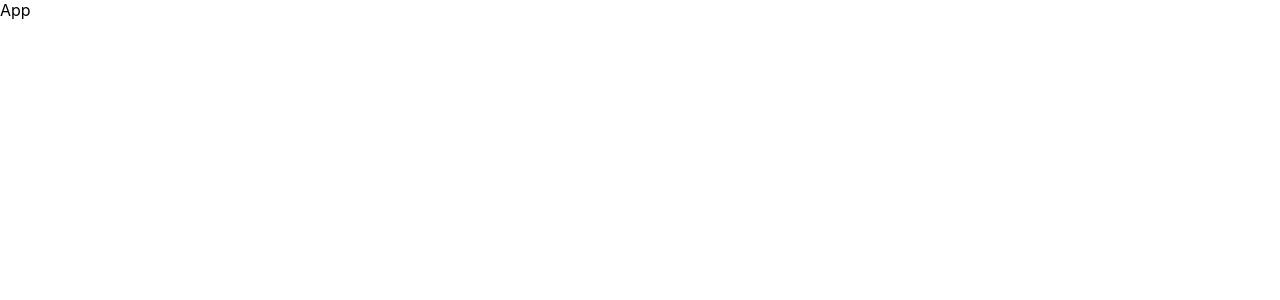
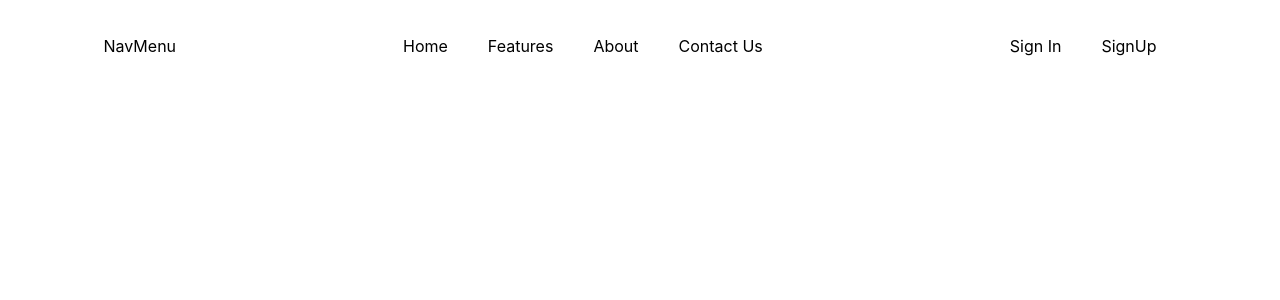
Before and after one commit to nology-tech/synergy, a React (Create React App) app: page / in a window 1280 px wide. Shown: the top 300 px of the page. Built offline with nearby package versions, Linux system fonts and the light colour scheme.

Commit message:
added top menu details

```diff
--- a/src/App.jsx
+++ b/src/App.jsx
@@ -1,8 +1,11 @@
 import "./App.scss";
+import TopNav from "./containers/TopNav/TopNav";
 
 const App = () => {
   return (
-    <div>App</div>
+    <div>
+      <TopNav />
+    </div>
   )
 }
 
--- /dev/null
+++ b/src/containers/NavMenu/NavMenu.jsx
@@ -0,0 +1,11 @@
+import React from 'react';
+import './NavMenu.scss';
+
+const NavMenu = () => {
+  return (
+    <div>
+      NavMenu</div>
+  )
+}
+
+export default NavMenu
--- /dev/null
+++ b/src/containers/TopNav/TopNav.jsx
@@ -0,0 +1,31 @@
+import { useState } from "react";
+import React from "react";
+import "./TopNav.scss";
+import NavMenu from "../NavMenu/NavMenu";
+
+const TopNav = () => {
+  const [showNav, setShowNav] = useState(true);
+
+  const toggleNav = () => {
+    setShowNav(!showNav);
+  };
+
+  return (
+    <div className="topnav">
+      {showNav && <NavMenu title="Synergy" toggleNav={toggleNav} />}
+
+      <div className="topnav__centerlinks">
+        <p>Home</p>
+        <p>Features</p>
+        <p>About</p>
+        <p>Contact Us</p>
+      </div>
+      <div className="topnav__signin">
+        <p>Sign In</p>
+        <p>SignUp</p>
+      </div>
+    </div>
+  );
+};
+
+export default TopNav;
--- /dev/null
+++ b/src/containers/TopNav/TopNav.scss
@@ -0,0 +1,15 @@
+.topnav{
+    display: flex;
+    flex-direction: row;
+    justify-content: space-around;
+    align-items: center;
+    &__centerlinks, &__signin{
+        display: flex;
+        flex-direction: row;
+        justify-content: space-between;
+        align-items: center;
+        *{
+            padding: 20px;
+        }
+    }
+}
```
Also changed, not shown: src/containers/NavMenu/NavMenu.scss (added).
